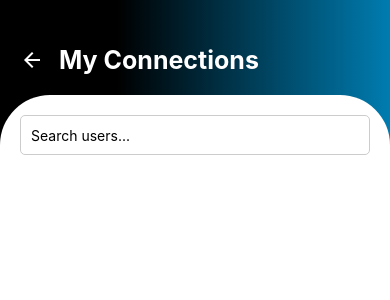
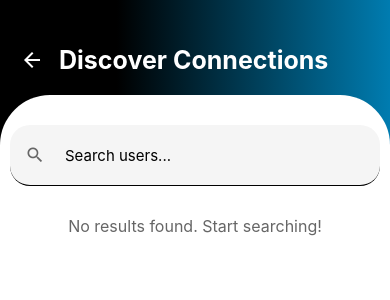
Before and after one commit to ProdigyRahul/MentoRship, a React Native app in the folder frontend/: screen /SearchUsers in a window 390 px wide. Shown: the top 300 px of the page. Built offline with nearby package versions, Linux system fonts and the light colour scheme.

Commit message:
Search Screen Better UI

```diff
--- a/frontend/screens/SearchUsersScreen.jsx
+++ b/frontend/screens/SearchUsersScreen.jsx
@@ -19,6 +19,8 @@ const SearchUsersScreen = ({ navigation }) => {
   const [searchQuery, setSearchQuery] = useState("");
   const [searchResults, setSearchResults] = useState([]);
   const [isLoading, setIsLoading] = useState(false);
+  const inputRef = React.createRef();
+  const [isTyping, setIsTyping] = useState(false);
 
   const searchUsers = async (query) => {
     setIsLoading(true);
@@ -40,8 +42,10 @@ const SearchUsersScreen = ({ navigation }) => {
     if (text.trim() !== "") {
       // Check if search query is not empty
       searchUsers(text); // Fetch data based on the updated search query
+      setIsTyping(true);
     } else {
       setSearchResults([]); // Clear search results if query is empty
+      setIsTyping(false);
     }
   };
 
@@ -60,6 +64,14 @@ const SearchUsersScreen = ({ navigation }) => {
         <Text style={styles.userHeadline}>{item.Headline}</Text>
       </View>
     </TouchableOpacity>
+  );
+
+  const NoResultsMessage = () => (
+    <View style={styles.noResultsContainer}>
+      <Text style={styles.noResultsText}>
+        No results found. Start searching!
+      </Text>
+    </View>
   );
 
   return (
@@ -93,7 +105,7 @@ const SearchUsersScreen = ({ navigation }) => {
               color: "#FFFFFF",
             }}
           >
-            My Connections
+            Discover Connections
           </Text>
         </View>
         <View
@@ -105,17 +117,28 @@ const SearchUsersScreen = ({ navigation }) => {
             marginTop: 20,
           }}
         >
-          <View style={styles.searchContainer}>
+          <View
+            style={[
+              styles.searchContainer,
+              isTyping && { borderBottomColor: "#09A1F6" },
+            ]}
+          >
+            <MaterialIcons
+              name="search"
+              size={20}
+              color="#666"
+              style={styles.searchIcon}
+            />
             <TextInput
               style={styles.searchInput}
               placeholder="Search users..."
               value={searchQuery}
-              onChangeText={handleSearch} // Call handleSearch function on text change
+              onChangeText={handleSearch}
             />
           </View>
           {isLoading ? (
             <View style={styles.loadingContainer}>
-              <ActivityIndicator size="large" color="#000" />
+              <ActivityIndicator size="small" color="#000" />
               <Text style={styles.loadingText}>Please wait...</Text>
             </View>
           ) : (
@@ -124,6 +147,7 @@ const SearchUsersScreen = ({ navigation }) => {
               renderItem={renderItem}
               keyExtractor={(item, index) => item._id || index.toString()} // Use _id if available, otherwise use index
               contentContainerStyle={styles.flatlistContent}
+              ListEmptyComponent={NoResultsMessage} // Render message when no results are found
             />
           )}
         </View>
@@ -142,17 +166,22 @@ const styles = StyleSheet.create({
     flexDirection: "row",
     alignItems: "center",
     marginBottom: 20,
-    paddingHorizontal: 20,
-    marginTop: 20,
+    borderRadius: 20,
+    paddingHorizontal: 15,
+    marginHorizontal: 10,
+    backgroundColor: "#f5f5f5",
+    marginTop: 30,
+    borderBottomWidth: 1.8,
+    borderBottomColor: "#000",
   },
   searchInput: {
     flex: 1,
-    height: 40,
-    borderWidth: 1,
-    borderColor: "#ccc",
-    borderRadius: 5,
+    height: 60,
     paddingHorizontal: 10,
-    backgroundColor: "#FFFFFF",
+    fontSize: 15,
+  },
+  searchIcon: {
+    marginRight: 10,
   },
   flatlistContent: {
     paddingTop: 10,
@@ -165,6 +194,14 @@ const styles = StyleSheet.create({
     padding: 15,
     borderRadius: 10,
     marginBottom: 10,
+    shadowColor: "#000",
+    shadowOffset: {
+      width: 0,
+      height: 2,
+    },
+    shadowOpacity: 0.25,
+    shadowRadius: 3.84,
+    elevation: 5,
   },
   userImage: {
     width: 50,
@@ -186,13 +223,21 @@ const styles = StyleSheet.create({
   },
   loadingContainer: {
     flex: 1,
-    justifyContent: "center",
     alignItems: "center",
   },
   loadingText: {
     marginTop: 10,
     fontSize: 16,
   },
+  noResultsContainer: {
+    flex: 1,
+    alignItems: "center",
+    justifyContent: "center",
+  },
+  noResultsText: {
+    fontSize: 16,
+    color: "#666",
+  },
 });
 
 export default SearchUsersScreen;
```
